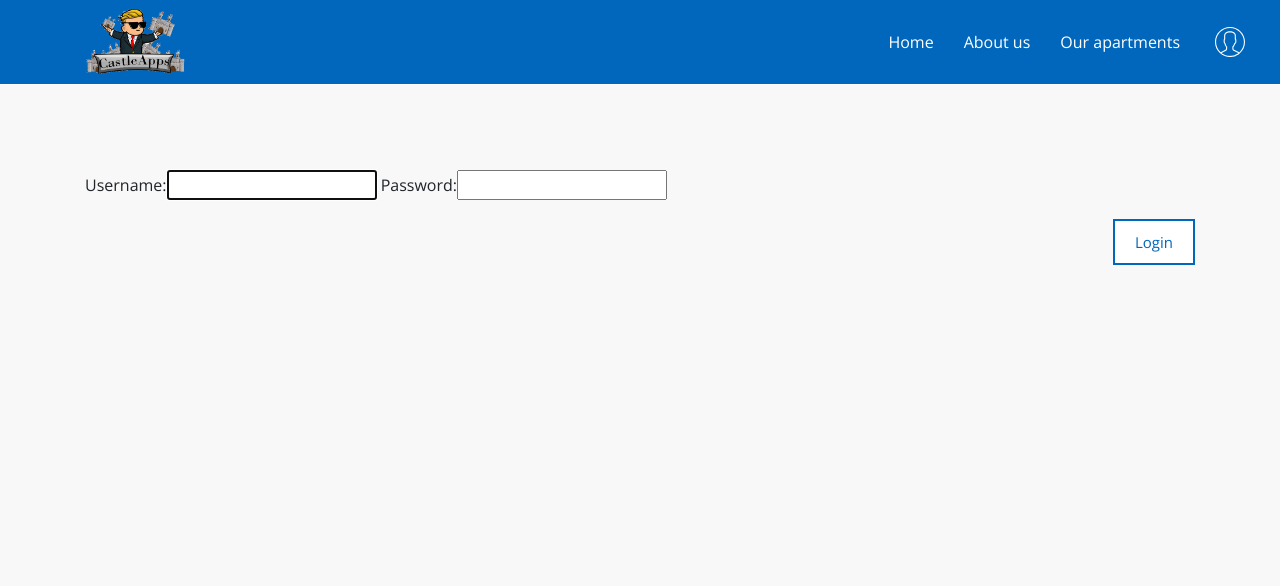
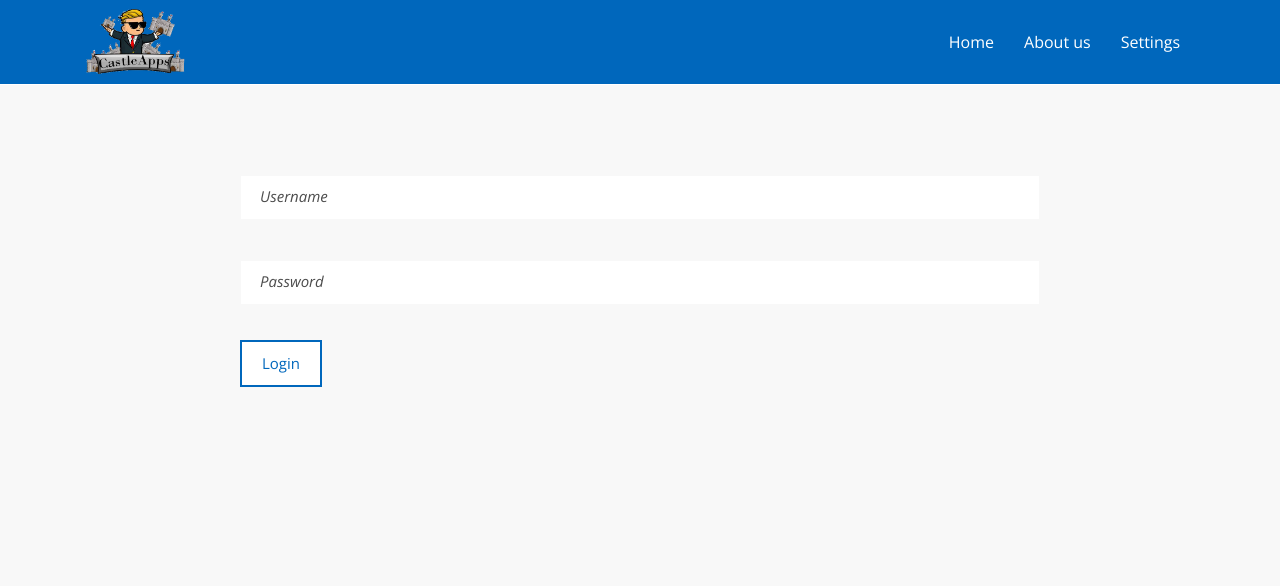
Before and after one commit to jonbjarniolafsson/Verkefni2, a Django app: page /user/login in a window 1280 px wide. Shown: the top 586 px of the page. Run offline with Django 3.2, Linux system fonts and the light colour scheme; some libraries are stand-ins or nearby versions.

Commit message:
template and css updates

```diff
--- a/CastleApps/static/css/navbar.css
+++ b/CastleApps/static/css/navbar.css
@@ -65,8 +65,77 @@ body.subpage header{
     margin: 0;
 }
 
-.navigation .navbar .nav-links li{
+.navigation .navbar .nav-links li.user{
+    position: relative;
+    padding: 30px 15px;
+    color: #fff;
 }
+
+.navigation .navbar .nav-links li .submenu{
+    display: none;
+    position: absolute;
+    top: 84px;
+    left: -1px;
+    padding: 30px 15px;
+    border: 1px solid #0067BC;
+    border-top: none;
+    background: #fff;
+    list-style-type: none;
+}
+
+.navigation .navbar .nav-links li .submenu li{
+    width: 150px;
+}
+
+.navigation .navbar .nav-links li .submenu li a{
+    position: relative;
+    display: block;
+    color: #4c4c4c !important;
+    padding: 5px;
+}
+
+.navigation .navbar .nav-links li .submenu li a::before{
+    content: '';
+    position: relative;
+    display: inline-block;
+    top: -3px;
+    left: 0;
+    width: 0px;
+    height: 3px;
+    background: #0067BC;
+    transition: all 0.3s ease;
+    margin-right: 10px;
+}
+
+.navigation .navbar .nav-links li .submenu li a:hover::before{
+    width: 20px;
+}
+
+.submenu li a::after{
+    content: unset;
+}
+
+
+.navigation .navbar .nav-links li.user::after{
+    content: "";
+    position: absolute;
+    bottom: 0;
+    left: 0;
+    width: 0px;
+    height: 3px;
+    background: #fff;
+    transition: 0.3s ease;
+}
+
+.navigation .navbar .nav-links li.user:hover::after{
+    width: 100%;
+}
+
+.navigation .navbar .nav-links li.user:hover .submenu{
+    display: block;
+}
+
+
 
 .navigation .navbar .nav-links li a{
     display: block;
--- a/CastleApps/static/css/template.css
+++ b/CastleApps/static/css/template.css
@@ -40,6 +40,8 @@ h4{
 
 .site-overlay{
     position: fixed;
+    top: 0%;
+    left: 0;
     width: 100%;
     height: 100%;
     background: #fff;
@@ -94,6 +96,9 @@ a:hover{
 
 form{
     position: relative;
+    max-width: 800px;
+    width: 100%;
+    margin: 0 auto;
 }
 
 form textarea{
@@ -101,9 +106,6 @@ form textarea{
 }
 
 form button{
-    position: absolute;
-    bottom: -60px;
-    right: 0px;
     border: none;
     background: #fff;
     border: 2px solid #0067BC;
@@ -132,7 +134,6 @@ form button:hover{
     position: absolute;
     top: 15px;
     left: 20px;
-    color: #fff;
     margin-right: 15px;
     margin-bottom: 0px;
     display: block;
@@ -140,20 +141,38 @@ form button:hover{
     color: #4c4c4c;
     transition: all 0.3s ease;
     font-style: italic;
+    z-index: 10;
+}
+
+.form-group label::first-letter{
+    text-transform: capitalize;
 }
 
 .form-group input{
     border-radius: 0px;
-    border: none;
+    border: 1px solid transparent;
     padding-left: 20px;
-    width: 350px;
+    width: 100%;
     height: 45px;
+}
+
+.form-group input:focus, .form-group input:active{
+    outline: none;
+    box-shadow: none;
+}
+
+.form-group.focused input{
+    border-color: #0067BC;
 }
 
 .form-group.focused label{
     top: -25px;
     left: 0px;
     color: #fff;
+}
+
+form.white-background .form-group.focused label{
+    color: #0067BC;
 }
 
 .login-form form .sign-up{
@@ -227,6 +246,7 @@ form button:hover{
     background: #0067BC;
     z-index: 120;
     transition: all 0.3s ease;
+    box-shadow: -5px 0px 5px 0px rgba(0,0,0,0.35)
 }
 
 .contact-form h2{
--- a/CastleApps/static/js/scripts.js
+++ b/CastleApps/static/js/scripts.js
@@ -17,7 +17,7 @@ $(document).ready(function () {
     $(".contact-toggle").on("click", function () {
         $(".site-overlay").addClass('active');
         $(".contact-form").addClass('active');
-        $(".body").addClass('no-scroll')
+        $("body").addClass('no-scroll');
     })
 
 
--- a/CastleApps/templates/base.html
+++ b/CastleApps/templates/base.html
@@ -36,7 +36,7 @@
             </div>
         </form>
     </div>
-    <div class="login-form">
+    <!-- div class="login-form">
        {% if user.is_authenticated %}
             <div class="logout">
                 <a href="{% url 'logout' %}" >Logout</a>
@@ -47,7 +47,7 @@
             </div>
             <div class="register"><a href="{% url 'register' %}">Register here</a></div>
        {% endif %}
-    </div>
+    </div -->
     <header>
         <div class="navigation">
             <div class="container">
@@ -61,11 +61,30 @@
                         <ul class="nav-links">
                             <li><a href="{% url 'frontpage' %}">Home</a></li>
                             <li><a href="{% url 'about' %}">About us</a></li>
-                            <li><a href="{% url 'apartment-list' %}">Our apartments</a></li>
+                            <li class="user">
+                                Settings
+                                <ul class="submenu">
+                                    {% if user.is_authenticated %}
+                                        <li class="profile">
+                                            <a href="#">Profile</a>
+                                        </li>
+                                        <li class="logout">
+                                            <a href="{% url 'logout' %}" >Logout</a>
+                                        </li>
+                                    {% else %}
+                                            <li class="sign-in">
+                                                <a href="{% url 'login' %}">Login</a>
+                                            </li>
+                                            <li class="register">
+                                                <a href="{% url 'register' %}">Register</a>
+                                            </li>
+                                    {% endif %}
+                                </ul>
+                            </li>
                         </ul>
-                        <div class="loggin-toggle">
+                        <!-- div class="loggin-toggle">
                             <img src="/static/img/user.svg" class="svg user" />
-                        </div>
+                        </div -->
                     </div>
                 </div>
             </div>
--- a/CastleApps/templates/user/login.html
+++ b/CastleApps/templates/user/login.html
@@ -2,10 +2,16 @@
 
 {% block content %}
     <div class="container">
-        <form method="POST">
+        <form method="POST" class="white-background">
             {% csrf_token %}
-            {{ form }}
+            {% for field in form %}
+            <div class="form-group">
+                <label for="{{ field.html_name}}">{{ field.html_name}}</label>
+                <input class="form-control" id="{{ field.id_for_label }}" maxlength="30" name="{{ field.html_name }}" type="text" />
+                {{ field.errors }}
+            </div>
+            {% endfor %}
             <button type="submit">Login</button>
         </form>
     </div>
-{% endblock%}
+{% endblock %}
```
Also changed, not shown: CastleApps/apartments/migrations/0001_initial.py (added).
